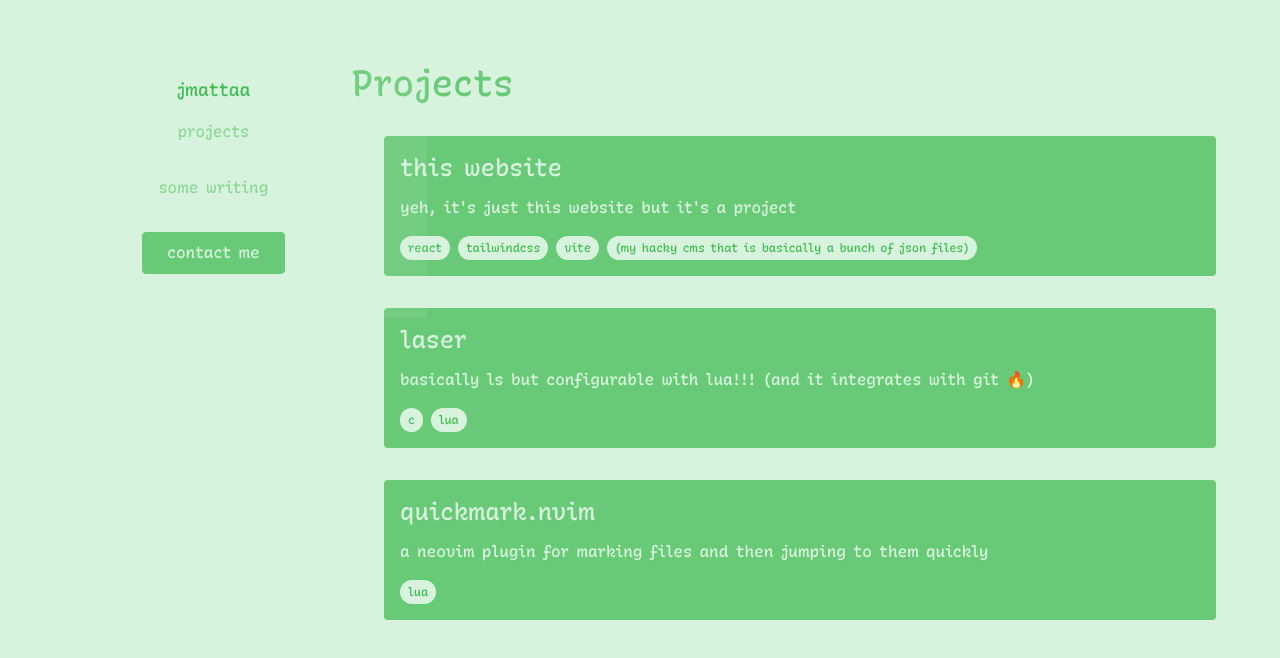
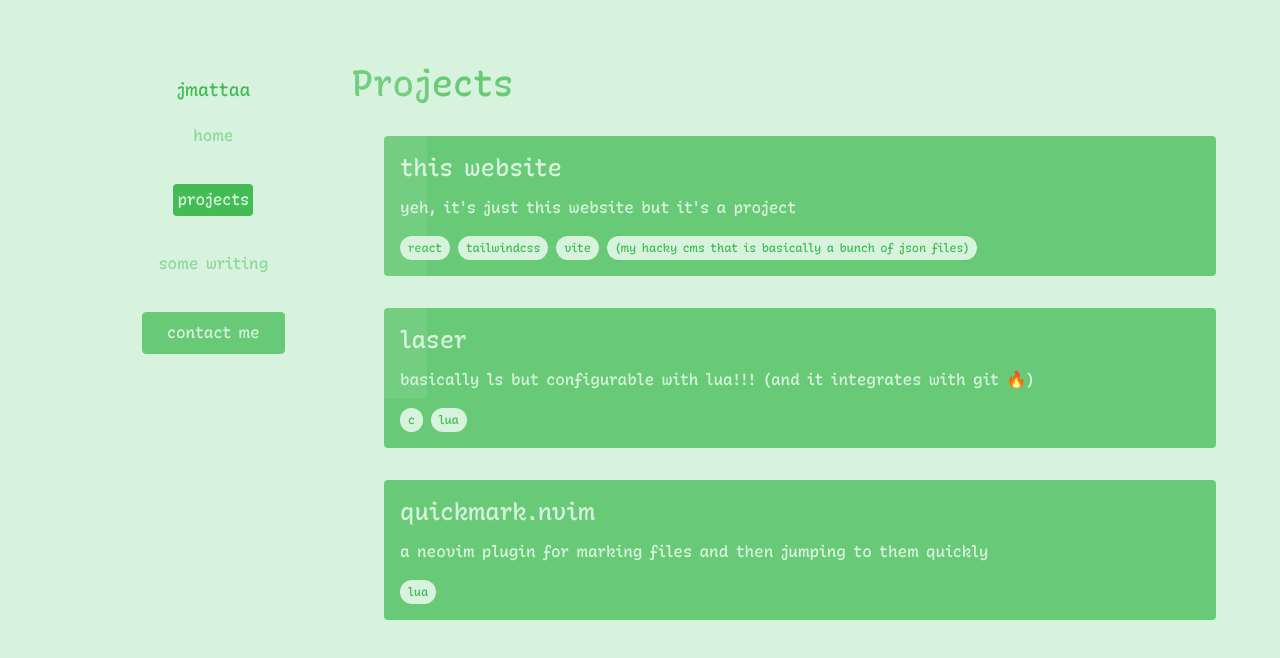
Before and after one commit to jmattaa/portfolio, a React (Vite) app: page /projects in a window 1280 px wide. Shown: the top 658 px of the page. Built offline with nearby package versions, Linux system fonts and the light colour scheme.

Commit message:
trying to add page transitions but exit ain't working

```diff
--- a/src/App.tsx
+++ b/src/App.tsx
@@ -1,21 +1,33 @@
-import { BrowserRouter as Router, Route, Routes } from "react-router-dom";
-import Nav from "./sections/Nav";
-import Projects from "./pages/Projects";
-import Home from "./pages/Home";
-import Writing from "./pages/Writing";
+import { useLocation, useOutlet } from "react-router-dom";
+import Nav from "./components/Nav";
+import { AnimatePresence } from "framer-motion";
+import React from "react";
+import AnimatedLayout from "./components/AnimatedLayout";
+
+function AnimatedOutlet() {
+    const location = useLocation();
+    const element = useOutlet();
+
+    return (
+        <AnimatePresence mode="wait" initial={true}>
+            {element && React.cloneElement(element, { key: location.pathname })}
+        </AnimatePresence>
+    );
+}
+
 
 const App = () => {
     return (
-        <Router>
+        <>
             <Nav />
-            <div className="lg:w-3/4 lg:absolute right-0 top-8">
-                <Routes>
-                    <Route path="/" element={<Home />} />
-                    <Route path="/projects" element={<Projects />} />
-                    <Route path="/writing" element={<Writing />} />
-                </Routes>
-            </div>
-        </Router>
+            <AnimatePresence mode="wait" initial={true}>
+                <AnimatedLayout>
+                    <div className="lg:w-3/4 lg:absolute right-0 top-8">
+                        <AnimatedOutlet />
+                    </div>
+                </AnimatedLayout>
+            </AnimatePresence>
+        </>
     );
 };
 
--- /dev/null
+++ b/src/components/AnimatedLayout.tsx
@@ -0,0 +1,23 @@
+import { motion } from "framer-motion";
+
+const pageVariants = {
+    initial: { opacity: .6, filter: "blur(10px)" },
+    animate: { opacity: 1, scale: 1, filter: "blur(0px)" },
+    exit: { opacity: 0, filter: "blur(10px)" },
+};
+
+export default function AnimatedLayout(
+    { children }: { children: React.ReactNode }) {
+    return (
+        <motion.div
+            initial="initial"
+            animate="animate"
+            exit="exit"
+            variants={pageVariants}
+            transition={{ duration: 0.5, type: "easeInOut" }}
+            className="relative"
+        >
+            {children}
+        </motion.div>
+    );
+}
--- a/src/sections/Nav.tsx
+++ b/src/components/Nav.tsx
@@ -1,7 +1,11 @@
 import { useState } from "react";
 import conf from "../tailwind-config";
+import { useLocation } from "react-router-dom";
 
 const Nav = () => {
+    const pathname = useLocation().pathname;
+    const isActive = (path: string) => pathname === path;
+
     const [menuState, setMenuState] = useState(false);
 
     const toggleBurger = () => {
@@ -9,6 +13,7 @@ const Nav = () => {
     }
 
     const navLinks = [
+        ["home", "/"],
         ["projects", "/projects"],
         ["some writing", "/writing"],
     ];
@@ -19,8 +24,9 @@ const Nav = () => {
                 <a
                     href={url}
                     key={i}
-                    className='relative text-palette-3
-                                hover:text-palette-5
+                    className={`relative text-palette-3
+                                rounded
+                                p-1 hover:text-palette-5
                                 duration-500
                                 transition-[font]
                                 after:content-[""]
@@ -32,7 +38,8 @@ const Nav = () => {
                                 after:transition-[opacity,transform]
                                 after:duration-300
                                 hover:after:opacity-100
-                                hover:after:scale-x-[1]'
+                                hover:after:scale-x-[1]
+                                ${isActive(url) ? "bg-palette-5 !text-palette-1" : ""}`}
                     onMouseEnter={(e) => {
                         const target = e.target as HTMLElement;
                         target.style.
--- a/src/main.tsx
+++ b/src/main.tsx
@@ -2,9 +2,31 @@ import React from "react"
 import ReactDOM from "react-dom/client"
 import App from "./App.tsx"
 import "./index.css"
+import { routes } from "./routes.tsx";
+import { RouterProvider, createBrowserRouter } from "react-router-dom";
+
+const router = createBrowserRouter([
+    {
+        path: '/',
+        element: <App />,
+        errorElement: (
+            <main className="w-screen h-screen overflow-hidden flex flex-col
+                            gap-5 justify-center items-center text-4xl">
+                <div>
+                    404 not found
+                </div>
+                <div>
+                    <a href="/" className="underline">go home</a>
+                </div>
+            </main>
+        ),
+        children: Object.values(routes),
+    },
+]);
+
 
 ReactDOM.createRoot(document.getElementById("root")!).render(
-  <React.StrictMode>
-    <App />
-  </React.StrictMode>,
+    <React.StrictMode>
+        <RouterProvider router={router} />
+    </React.StrictMode>,
 )
--- /dev/null
+++ b/src/routes.tsx
@@ -0,0 +1,23 @@
+import Projects from "./pages/Projects";
+import Home from "./pages/Home";
+import Writing from "./pages/Writing";
+import React from "react";
+import AnimatedLayout from "./components/AnimatedLayout";
+
+export const routes = {
+    Home: {
+        name: 'home',
+        path: '/',
+        element: <AnimatedLayout>{React.createElement(Home)}</AnimatedLayout>,
+    },
+    Projects: {
+        name: 'projects',
+        path: '/projects',
+        element: <AnimatedLayout>{React.createElement(Projects)}</AnimatedLayout>,
+    },
+    Writing: {
+        name: 'writing',
+        path: '/writing',
+        element: <AnimatedLayout>{React.createElement(Writing)}</AnimatedLayout>,
+    },
+}
```
